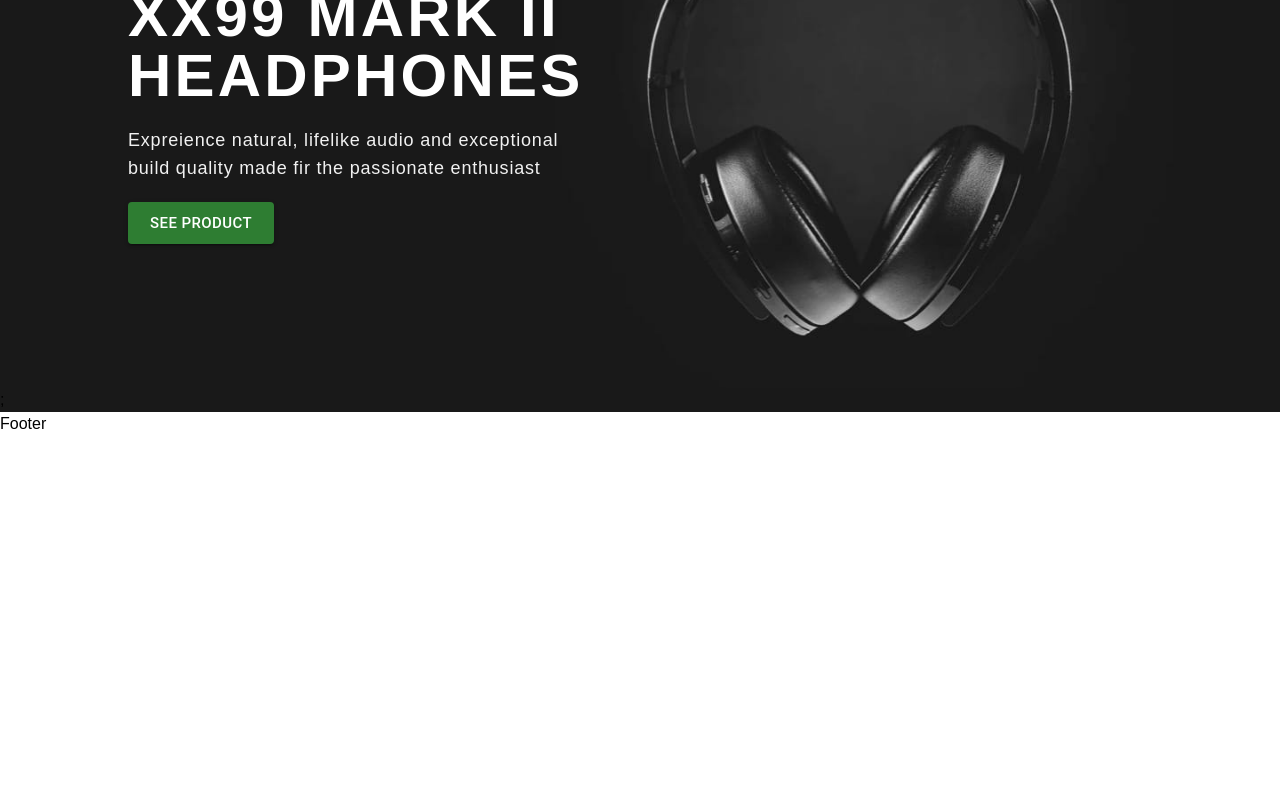
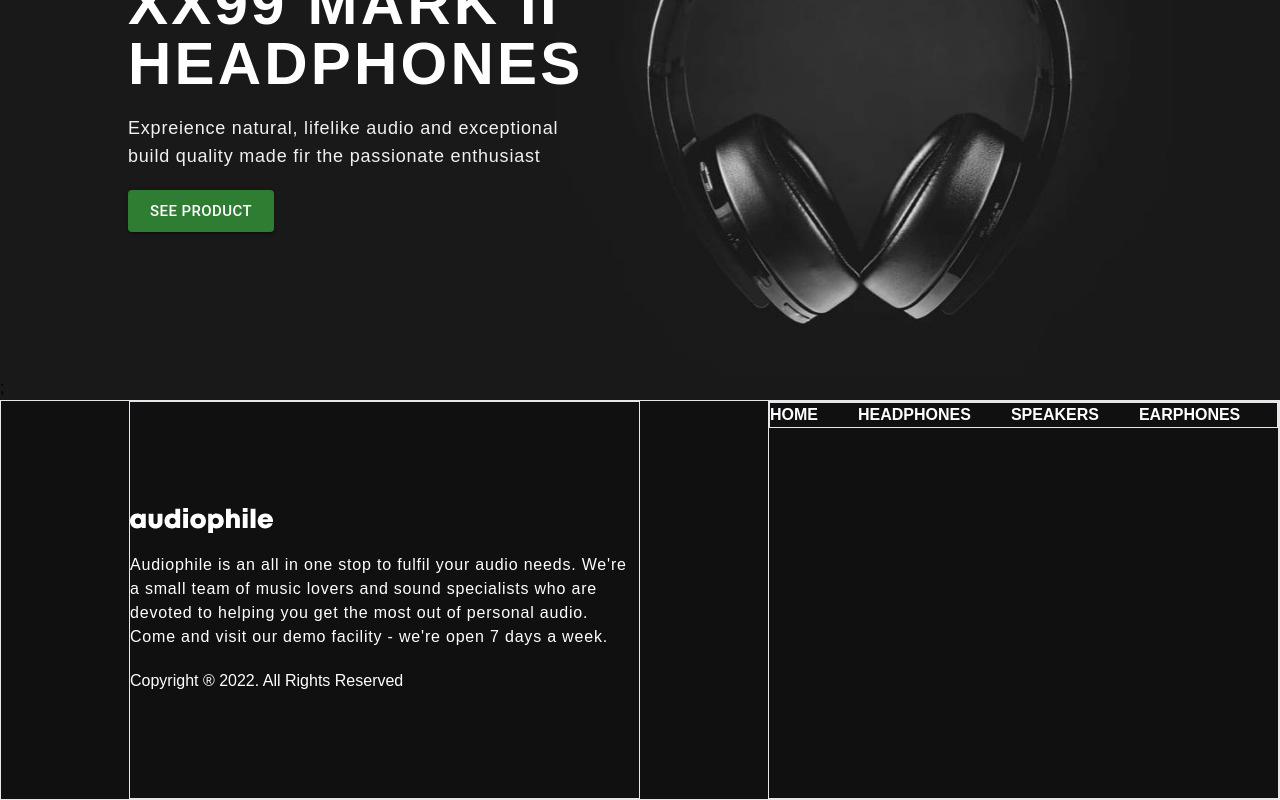
Before and after one commit to ShreeraamGit/audiophile_ecommerce_v2, a React (Create React App) app: page /speakers/1 in a window 1280 px wide. Shown: the part 345-1145 px from the top of the page. Before the commit the page ends 800 px from the top, so only its background shows below. Built offline with nearby package versions, Linux system fonts and the light colour scheme.

Commit message:
footer implementation

```diff
--- a/src/Routes/Navigation/navigation.jsx
+++ b/src/Routes/Navigation/navigation.jsx
@@ -5,6 +5,7 @@ import Navbarwithlogo from "../../components/NavBarLogo/navbarLogo";
 import { Outlet } from "react-router-dom";
 import { HerosectionContext } from "../../context/heroSectionContext";
 import { useContext } from "react";
+import Footer from "../../components/Footer/footer";
 
 function Navigation() {
   const { pageStatus, setPageStatus } = useContext(HerosectionContext);
@@ -46,7 +47,7 @@ function Navigation() {
         {renderSwitch(pageStatus)}
       </div>
       <Outlet></Outlet>
-      <div>Footer</div>
+      <Footer></Footer>
     </Fragment>
   );
 }
--- /dev/null
+++ b/src/components/Footer/footer.jsx
@@ -0,0 +1,36 @@
+import { ReactComponent as Logo } from "../../assets/shared/desktop/logo.svg";
+import { Link } from "react-router-dom";
+function Footer() {
+  return (
+    <div className="h-[25rem] border bg-[#101010] text-white flex">
+      <div className="border text-white mr-32 ml-32 h-full w-1/2 space-y-5 flex flex-col justify-center">
+        <Logo></Logo>
+        <p className="tracking-wider">
+          Audiophile is an all in one stop to fulfil your audio needs. We're a
+          small team of music lovers and sound specialists who are devoted to
+          helping you get the most out of personal audio. Come and visit our
+          demo facility - we're open 7 days a week.
+        </p>
+        <h3>Copyright ® 2022. All Rights Reserved </h3>
+      </div>
+      <div className="border h-full w-1/2">
+        <div className="flex flex-row justify-items-center border gap-10 font-extrabold">
+          <Link to="/">
+            <div className="">HOME</div>
+          </Link>
+          <Link to="/headphones">
+            <div className="">HEADPHONES</div>
+          </Link>
+          <Link to="/speakers">
+            <div className="">SPEAKERS</div>
+          </Link>
+          <Link to="/earphones">
+            <div className="">EARPHONES</div>
+          </Link>
+        </div>
+      </div>
+    </div>
+  );
+}
+
+export default Footer;
--- a/src/components/NavBarLogo/navbarLogo.jsx
+++ b/src/components/NavBarLogo/navbarLogo.jsx
@@ -1,12 +1,13 @@
 import { Link } from "react-router-dom";
 import { ReactComponent as Cart } from "../../assets/cart.svg";
+import { ReactComponent as Logo } from "../../assets/shared/desktop/logo.svg";
 import { useContext } from "react";
 import { HerosectionContext } from "../../context/heroSectionContext";
 
 function Navbarwithlogo() {
   return (
     <div className="flex justify-between items-center mr-32 ml-32 nav-items border-b border-[#FBAF85] text-white ">
-      <div className="text-3xl mt-7 font-extrabold mb-5">audiophile</div>
+      <Logo className="h-6"></Logo>
       <div className="nav-link flex gap-10 font-extrabold mb-5 mt-7">
         <Link to="/">
           <div className="">HOME</div>
```
